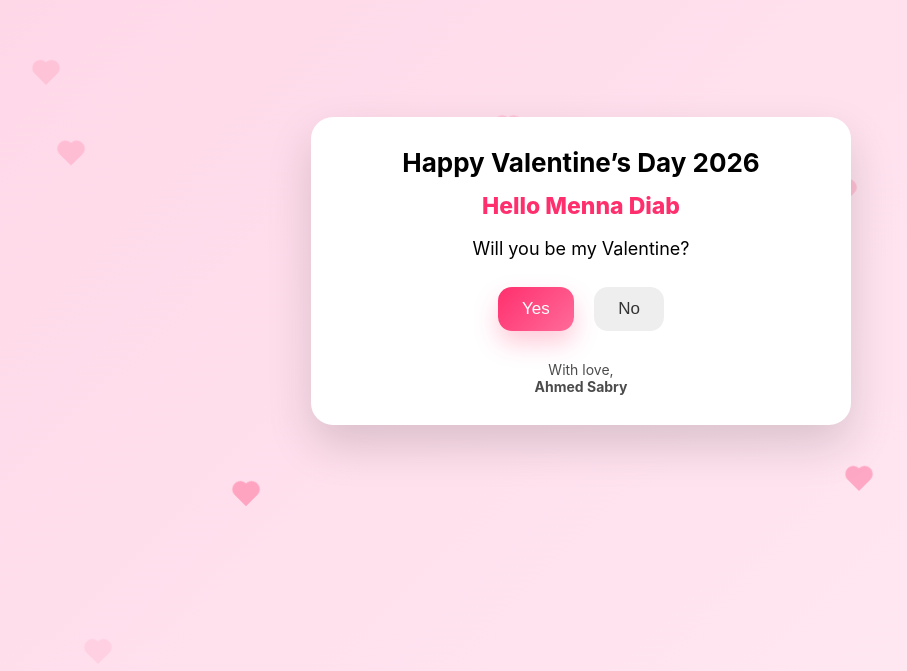
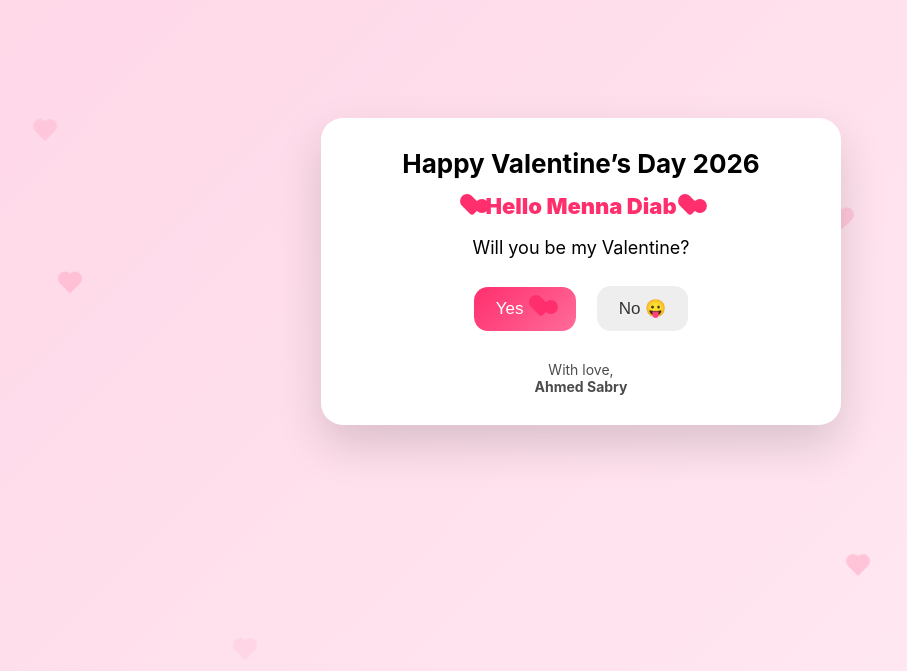
Before and after one commit to ahmedmsabry7-prog/Menna-Diab-valentine-2026, a plain HTML site: page index.html in a window 1280 px wide. Shown: the part 129-800 px from the top of the page, without its empty margins (59-966 px from the left). Drawn offline with Linux system fonts and the light colour scheme.

Commit message:
Refactor heart animations and update button styles

```diff
--- a/index.html
+++ b/index.html
@@ -26,37 +26,37 @@ body{
   overflow:hidden;
 }
 
-/* floating hearts background */
+/* floating background hearts */
 .float{
   position:fixed;
   inset:0;
   pointer-events:none;
   overflow:hidden;
-  opacity:.35;
+  opacity:.25;
 }
 
-.heart{
+.fh{
   position:absolute;
   bottom:-30px;
-  width:16px;
-  height:16px;
+  width:14px;
+  height:14px;
   background:var(--pink);
   transform:rotate(45deg);
   animation:rise linear forwards;
 }
 
-.heart:before,
-.heart:after{
+.fh:before,
+.fh:after{
   content:"";
   position:absolute;
-  width:16px;
-  height:16px;
+  width:14px;
+  height:14px;
   background:var(--pink);
   border-radius:50%;
 }
 
-.heart:before{ left:-8px; }
-.heart:after{ top:-8px; }
+.fh:before{ left:-7px; }
+.fh:after{ top:-7px; }
 
 @keyframes rise{
   from{ transform:translateY(0) rotate(45deg); opacity:0; }
@@ -64,10 +64,35 @@ body{
   to{ transform:translateY(-110vh) rotate(45deg); opacity:0; }
 }
 
+/* heart icon */
+.icon-heart{
+  display:inline-block;
+  width:14px;
+  height:14px;
+  background:var(--pink);
+  transform:rotate(45deg);
+  position:relative;
+  margin:0 6px;
+  border-radius:3px;
+}
+
+.icon-heart:before,
+.icon-heart:after{
+  content:"";
+  position:absolute;
+  width:14px;
+  height:14px;
+  background:var(--pink);
+  border-radius:50%;
+}
+
+.icon-heart:before{ left:-7px; }
+.icon-heart:after{ top:-7px; }
+
 /* card */
 .card{
   background:white;
-  width:min(540px,92vw);
+  width:min(520px,92vw);
   padding:30px 22px;
   border-radius:22px;
   text-align:center;
@@ -82,9 +107,12 @@ h1{
 
 .name{
   margin:14px 0 18px;
-  font-size:23px;
-  font-weight:800;
+  font-size:22px;
+  font-weight:900;
   color:var(--pink);
+  display:flex;
+  justify-content:center;
+  align-items:center;
 }
 
 .question{
@@ -93,7 +121,7 @@ h1{
 }
 
 button{
-  padding:12px 24px;
+  padding:12px 22px;
   font-size:17px;
   border:none;
   border-radius:14px;
@@ -105,7 +133,6 @@ button{
 #yes{
   background:linear-gradient(135deg,var(--pink),var(--pink2));
   color:white;
-  box-shadow:0 12px 25px rgba(255,47,109,.25);
 }
 
 #yes:active{
@@ -132,11 +159,20 @@ button{
 
 <div class="card">
   <h1>Happy Valentine’s Day 2026</h1>
-  <div class="name">Hello Menna Diab</div>
+
+  <div class="name">
+    <span class="icon-heart"></span>
+    Hello Menna Diab
+    <span class="icon-heart"></span>
+  </div>
+
   <div class="question">Will you be my Valentine?</div>
 
-  <button id="yes">Yes</button>
-  <button id="no">No</button>
+  <button id="yes">
+    Yes <span class="icon-heart"></span>
+  </button>
+
+  <button id="no">No 😛</button>
 
   <div class="footer">
     With love,<br>
@@ -152,15 +188,15 @@ const yesBtn = document.getElementById("yes");
 /* background floating hearts */
 function createHeart(){
   const h = document.createElement("div");
-  h.className="heart";
+  h.className="fh";
   h.style.left = Math.random()*100+"%";
   h.style.animationDuration = (3+Math.random()*4)+"s";
   float.appendChild(h);
   setTimeout(()=>h.remove(),7000);
 }
-setInterval(createHeart,600);
+setInterval(createHeart,700);
 
-/* run away no button */
+/* No button runs away */
 function moveNo(){
   const x = Math.random()*150 - 75;
   const y = Math.random()*100 - 50;
@@ -169,14 +205,23 @@ function moveNo(){
 noBtn.addEventListener("mouseover",moveNo);
 noBtn.addEventListener("touchstart",moveNo);
 
-/* yes celebration */
+/* Yes celebration */
 yesBtn.addEventListener("click",()=>{
-  for(let i=0;i<25;i++){
-    setTimeout(createHeart,i*80);
+  noBtn.style.display="none";
+  yesBtn.textContent="YES!";
+  yesBtn.disabled=true;
+
+  for(let i=0;i<40;i++){
+    setTimeout(createHeart,i*60);
   }
-  yesBtn.textContent="Chosen";
-  yesBtn.disabled=true;
-  noBtn.style.display="none";
+
+  const msg=document.createElement("div");
+  msg.style.marginTop="18px";
+  msg.style.fontSize="20px";
+  msg.style.fontWeight="800";
+  msg.style.color="var(--pink)";
+  msg.textContent="You are officially my Valentine!";
+  document.querySelector(".card").appendChild(msg);
 });
 </script>
 
```
